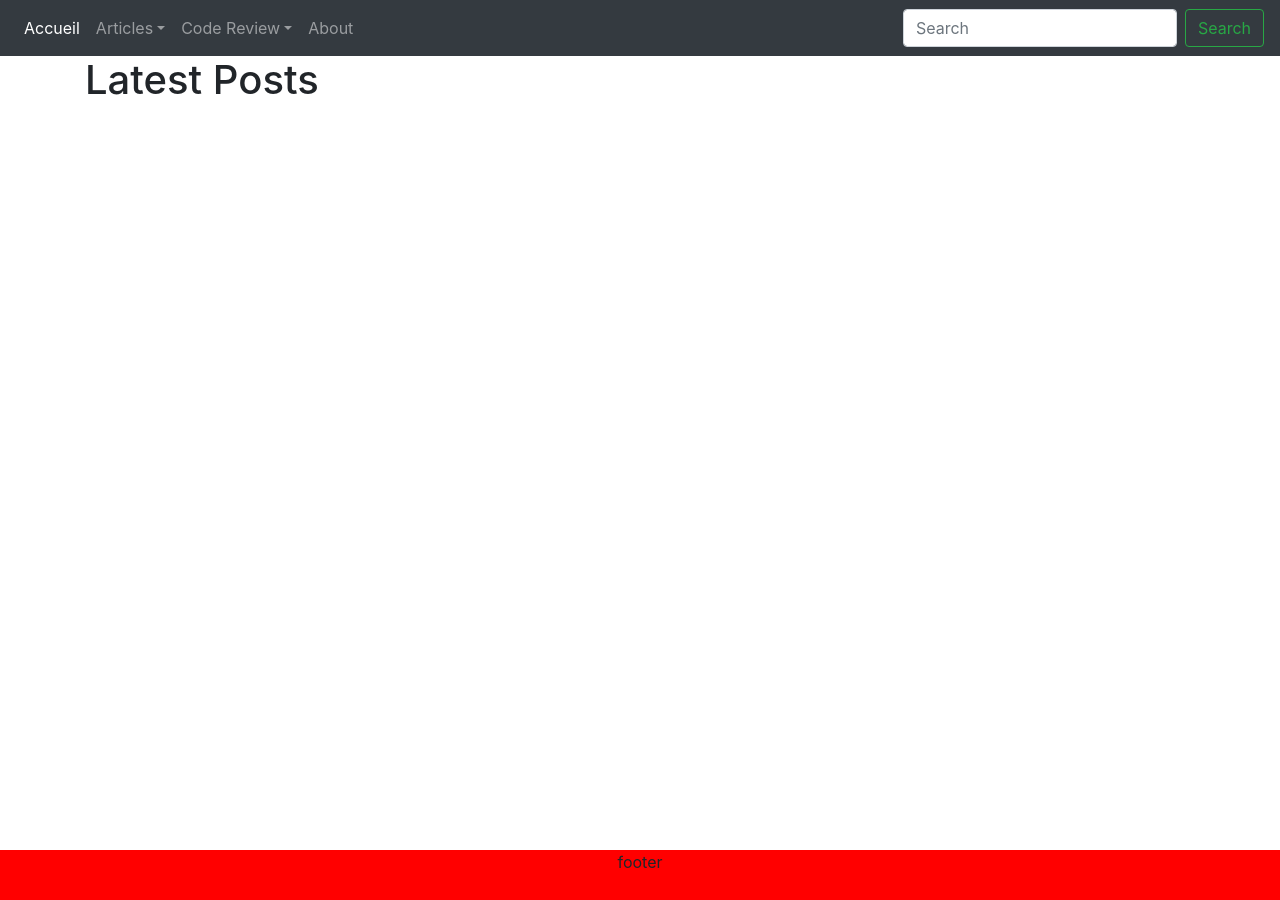
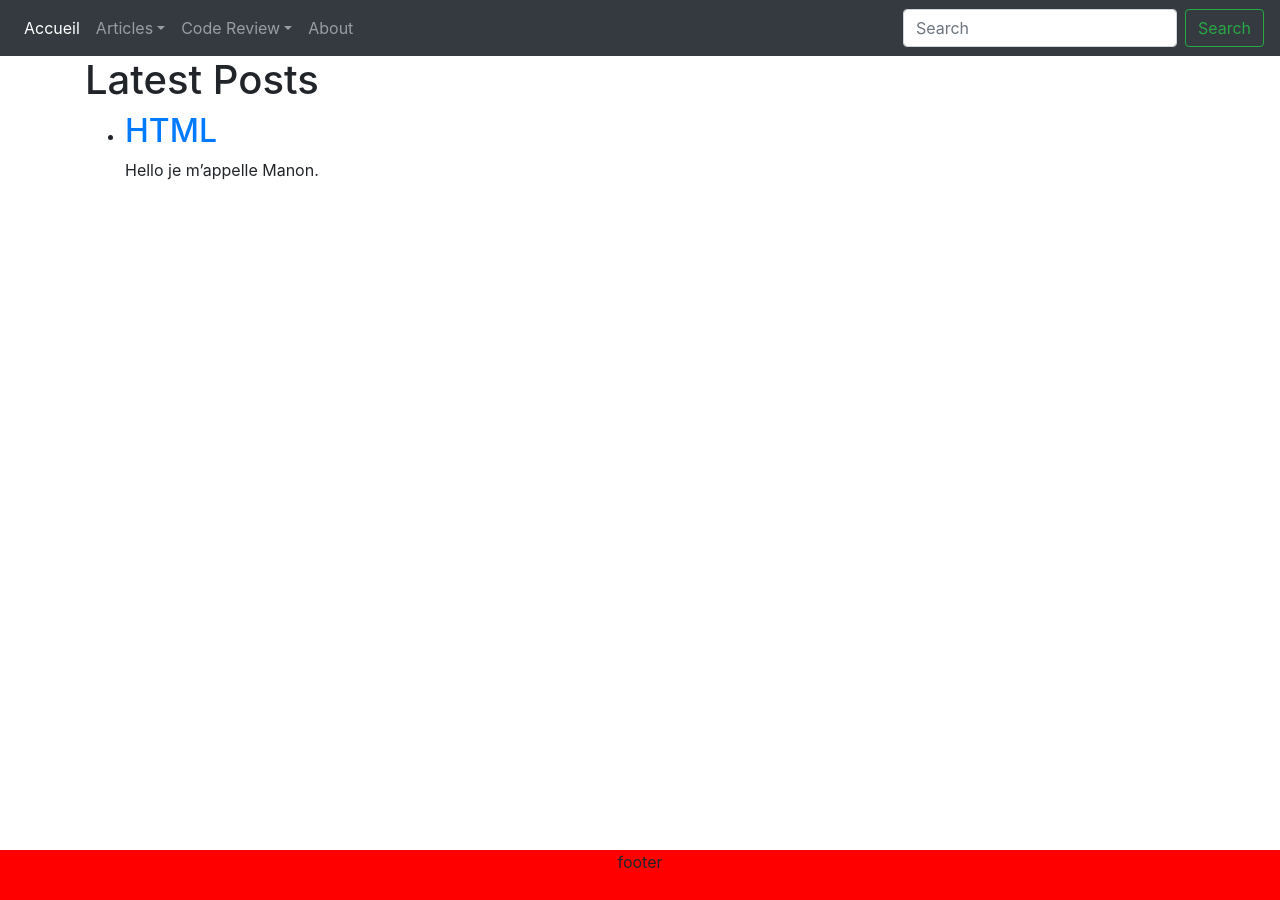
Before and after one commit to Asugi16/Projet_Jekyll, a Jekyll site: the page built from blog.html, in a window 1280 px wide. Built offline with Jekyll 4.4.1, drawn with Linux system fonts in a browser that asks for light colours.

Commit message:
version 1.0

```diff
--- /dev/null
+++ b/_posts/2020-07-01-HTML.md
@@ -0,0 +1,10 @@
+---
+layout: post
+author: Manon
+image: "/jekyll/assets/image/"
+title: "HTML"
+---
+
+
+
+Hello je m'appelle Manon.
```
Also changed, not shown: _authors/2020-07-01-HTML.md (+2 -1 lines).
